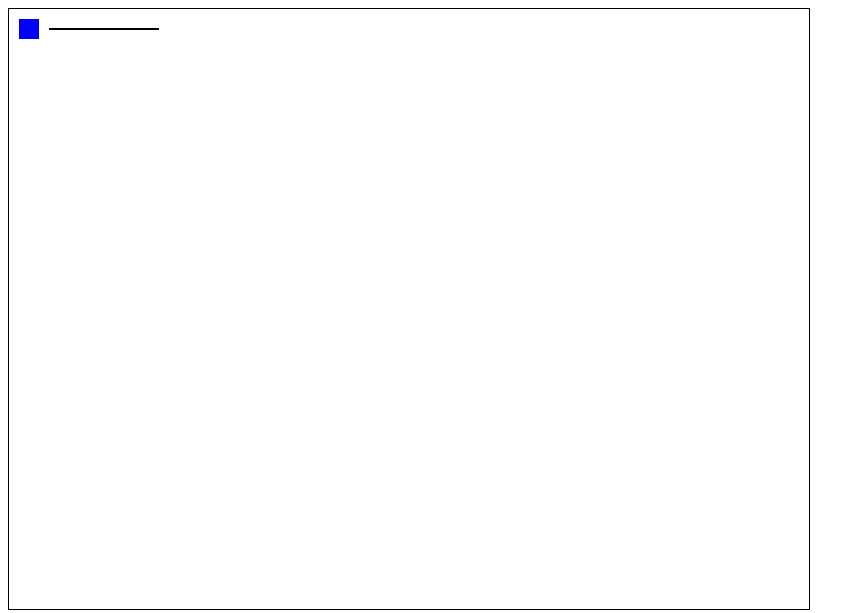
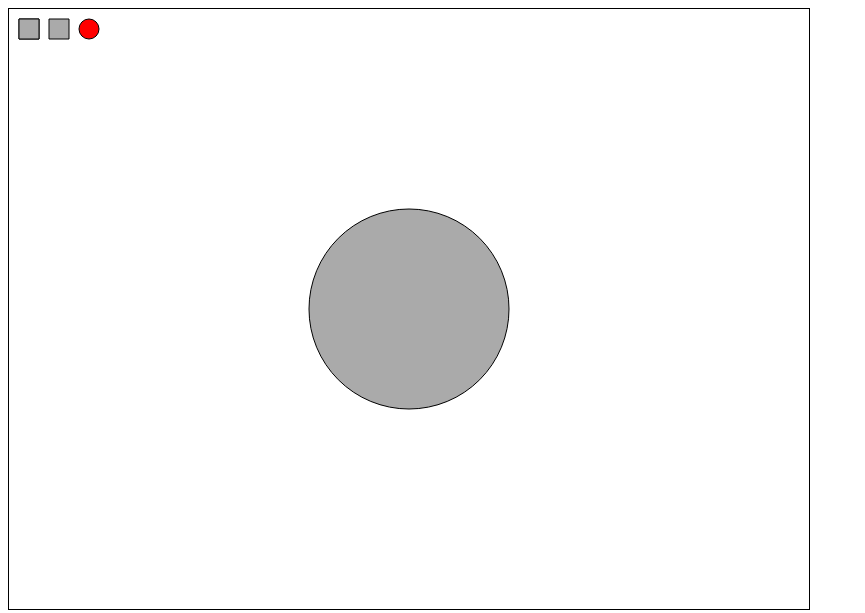
Before and after one commit to dsbarrionuevo/PizarraVirtual, a plain HTML site: page index.html in a window 1280 px wide. Shown: the whole page, without its empty margins (0-865 px from the left). Drawn offline with Linux system fonts and the light colour scheme.

Commit message:
Creo clase circulo, agrego signaturas de metodos en visualizable. Mejoro la forma de salvar los estilos de context. Agrego comentarios.

```diff
--- a/index.html
+++ b/index.html
@@ -10,6 +10,7 @@
         <script src="js/clases/estilo.class.js" type="text/javascript"></script>
         <script src="js/clases/visualizable.class.js" type="text/javascript"></script>
         <script src="js/clases/forma.class.js" type="text/javascript"></script>
+        <script src="js/clases/circulo.class.js" type="text/javascript"></script>
         <script src="js/clases/rectangulo.class.js" type="text/javascript"></script>
         <script src="js/clases/linea.class.js" type="text/javascript"></script>
         <script src="js/clases/capa.class.js" type="text/javascript"></script>
--- /dev/null
+++ b/js/clases/circulo.class.js
@@ -0,0 +1,26 @@
+Circulo.prototype = new Forma;
+/**
+ * Forma circulo
+ * @param {float} x Posicion x del origen del circulo.
+ * @param {float} y Posicion y del origen del circulo.
+ * @param {float} radio Longitud del radio.
+ * @param {Estilo} estilo
+ * @returns {Circulo}
+ */
+function Circulo(x, y, radio, estilo) {
+    Forma.call(this, x - radio, y - radio, radio * 2, radio * 2, estilo);
+    this.radio = radio;
+    this.dibujar = function (contexto) {
+        this.__proto__.dibujar(contexto);
+        this.estilo.preparar(contexto);
+        contexto.beginPath();
+        contexto.arc(this.x + this.radio, this.y + this.radio, this.radio, 0, 2 * Math.PI);
+        this.estilo.terminar(contexto);
+    };
+    this.intersecta = function (x, y) {
+        this.__proto__.intersecta(x, y);
+        var cx = this.x + this.radio;
+        var cy = this.y + this.radio;
+        return ((Math.sqrt((x - cx) * (x - cx) + (y - cy) * (y - cy))) < this.radio);
+    };
+}
--- a/js/clases/estilo.class.js
+++ b/js/clases/estilo.class.js
@@ -1,3 +1,31 @@
-function Estilo(estilizar){
-    this.estilizar = estilizar;
+/**
+ * Estilo de preparacion y terminacion del dibujo de un objeto visualizable
+ * @param {function} preparar Funcion que se llama antes de crear la forma del
+ * objeto visualizble. Es importante llamar context.save() al inicio, para no
+ * interferir con el dibujo de los demas objetos.
+ * @param {function} terminar Funtion que se llama despues de crear la forma del
+ * objeto visualizable. Es importante llamar contexto.restore() al final para no
+ * interferir con el dibujo de los demas objetos.
+ * @returns {Estilo}
+ */
+function Estilo(preparar, terminar) {
+    this.preparar = preparar;
+    if (this.preparar === undefined) {
+        //funcion preparar por defecto
+        this.preparar = function (contexto) {
+            contexto.save();
+            contexto.fillStyle = "#aaa";
+            contexto.strokeStyle = "#000";
+            contexto.lineWidth = 1;
+        };
+    }
+    this.terminar = terminar;
+    if (this.terminar === undefined) {
+        //funcion terminar por defecto
+        this.terminar = function (contexto) {
+            contexto.fill();
+            contexto.stroke();
+            contexto.restore();
+        };
+    }
 }
--- a/js/clases/rectangulo.class.js
+++ b/js/clases/rectangulo.class.js
@@ -4,9 +4,8 @@ function Rectangulo(x, y, ancho, alto, estilo) {
     this.dibujar = function (contexto) {
         //llamo al metodo del padre, si bien forma no posee este metodo, pero llama al metodo de visualizable
         this.__proto__.dibujar(contexto);
-        contexto.save();
-        this.estilo.estilizar(contexto);
-        contexto.fillRect(this.x, this.y, this.ancho, this.alto);
-        contexto.restore();
+        this.estilo.preparar(contexto);
+        contexto.rect(this.x, this.y, this.ancho, this.alto);
+        this.estilo.terminar(contexto);
     };
 }
--- a/js/clases/visualizable.class.js
+++ b/js/clases/visualizable.class.js
@@ -1,10 +1,63 @@
+/**
+ * _abstract
+ * Cualquier objeto visualizable
+ * @param {float} x Posicion x de la esquina superior izquierda
+ * @param {float} y Posicion y de la esquina superior izquierda
+ * @param {float} ancho Ancho del objeto
+ * @param {float} alto Alto del objeto
+ * @param {Estilo} estilo
+ * @returns {Visualizable}
+ */
 function Visualizable(x, y, ancho, alto, estilo) {
     this.x = x;
     this.y = y;
     this.ancho = ancho;
     this.alto = alto;
     this.estilo = estilo;
+    if (this.estilo === undefined) {
+        this.estilo = new Estilo();
+    }
     //metodo abstracto
     this.dibujar = function (contexto) {
     };
+    /**
+     * _abstract
+     * Verifica si un punto está dentro del objeto visualizable
+     * @param {float} x Posicion x del punto a verificar
+     * @param {float} y Posicion y del punto a verificar
+     * @returns {boolean} Devuelve verdadero si el punto pasado como parametro
+     * esta dentro del objeto visualizable, falso en cso contrario
+     */
+    this.intersecta = function (x, y) {
+    };
+
+    /**
+     * _abstract
+     * Cambia la posicion del objeto
+     * @param {float} x Componente x del vector movimiento
+     * @param {float} y Componente y del vector movimiento
+     * @returns {undefined}
+     */
+    this.mover = function (x, y) {
+    };
+
+    /**
+     * _abstract
+     * Cambia el tamanio del objeto
+     * @param {float} x Componente x del vector escalamiento
+     * @param {float} y Componente y del vector escalamiento
+     * @returns {undefined}
+     */
+    this.escalar = function (x, y) {
+    };
+
+    /**
+     * _abstract
+     * Cambia la rotacion del objeto
+     * @param {float} angulo Angulo en grados indicando el desplazamiento al
+     * rededor del eje central del objeto
+     * @returns {undefined}
+     */
+    this.rotar = function (angulo) {
+    };
 }
--- a/js/index.js
+++ b/js/index.js
@@ -1,13 +1,18 @@
 var papel;
 window.addEventListener("load", function () {
     papel = new Papel(document.querySelector("canvas"));
-    var estilo = new Estilo(function(contexto){
-        contexto.fillStyle = "blue";
-        contexto.lineWidth = 2;
-    });
-    var r1 = new Rectangulo(10, 10, 20, 20, estilo);
-    var l1 = new Linea(40, 20, 150, 20, estilo);
+    var r1 = new Rectangulo(10, 10, 20, 20);
+    var r2 = new Rectangulo(40, 10, 20, 20);
+    var c1 = new Circulo(80, 20, 10, new Estilo(function (contexto) {
+        contexto.save();
+        contexto.fillStyle = "#f00";
+    }));
+    var c2 = new Circulo(papel.canvas.width / 2, papel.canvas.height / 2, 100);
     papel.agregarObjeto(r1);
-    papel.agregarObjeto(l1);
+    papel.agregarObjeto(r2);
+    papel.agregarObjeto(c1);
+    papel.agregarObjeto(c2);
     papel.dibujar();
+    console.log(c2.intersecta(301, 300));//en el borde izquierdo
+    console.log(c2.intersecta(300, 300));//fuera...
 });
```
Also changed, not shown: js/clases/forma.class.js (+10 -0 lines), js/clases/papel.class.js (line endings or trailing spaces).
